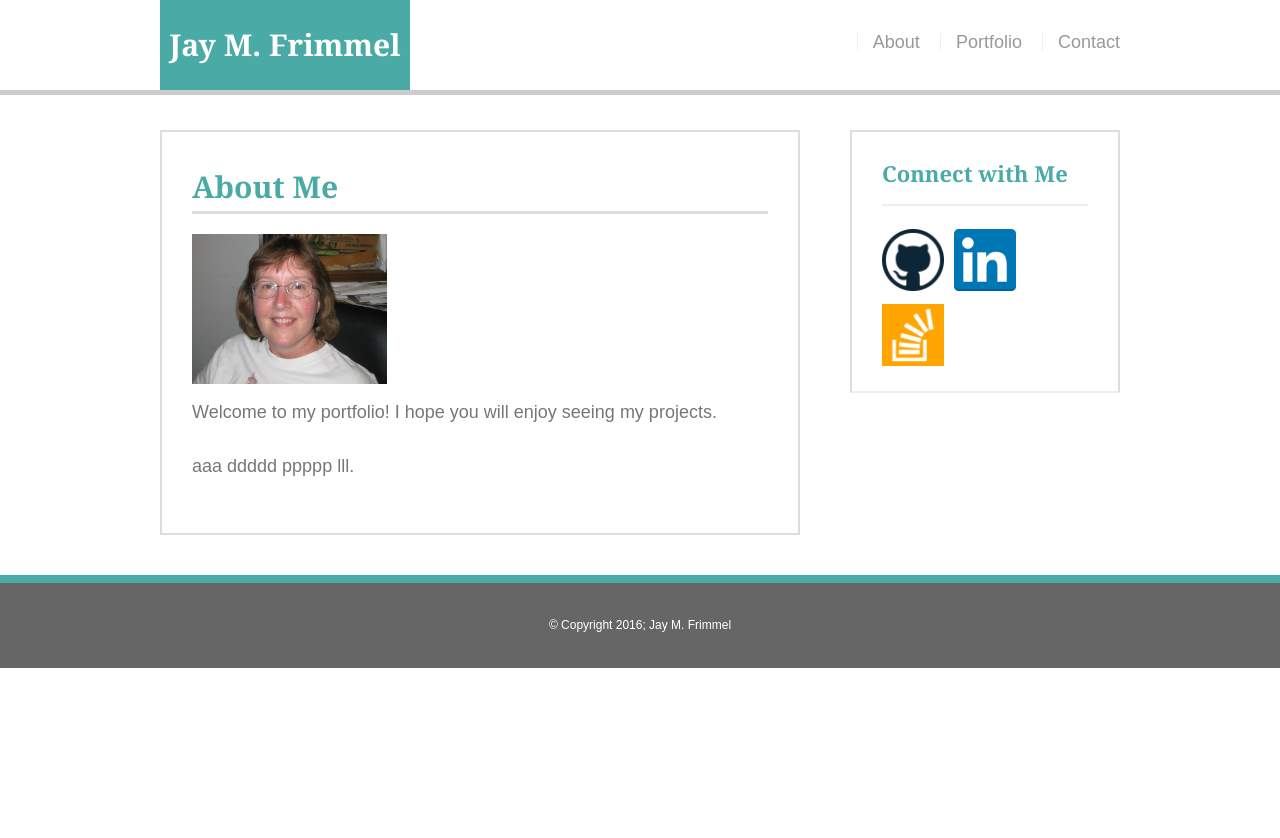
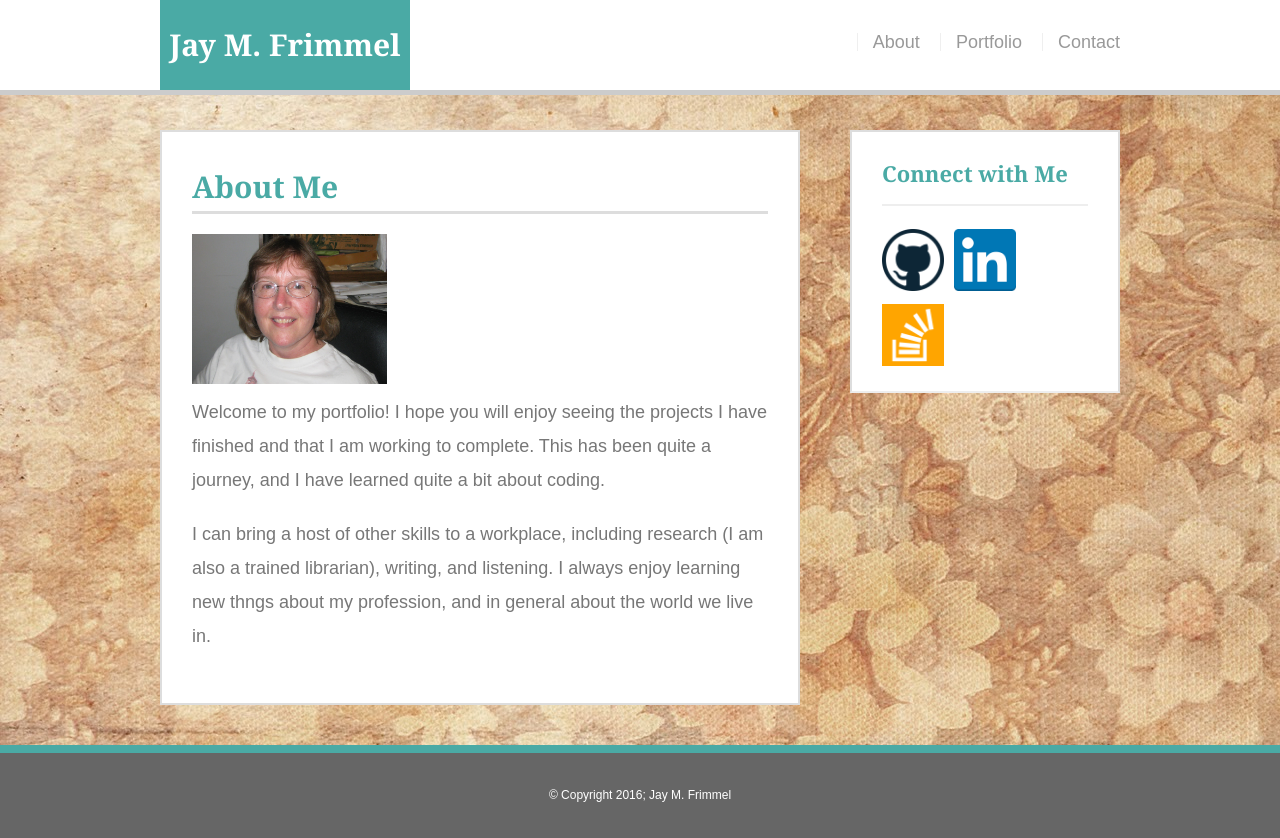
Before and after one commit to JayMFrimmel/portfolio-week2, a PHP site: page / in a window 1280 px wide. Before the commit the page ends 800 px from the top, so only its background shows below. Run offline with PHP 8.4, Linux system fonts and the light colour scheme.

Commit message:
added bio and css

```diff
--- a/assignment1/assets/css/style.css
+++ b/assignment1/assets/css/style.css
@@ -1,4 +1,6 @@
 body {
+	background: url("../assets/images/free-background-textures-wallpaper.jpg");
+	background-color: #ffd9b3;
 	font-size: 18px;
 	line-height: 34px;
 	font-family: Arial, 'Helvetica Neue', Helvetica, sans-serif;
--- a/assignment1/index.html
+++ b/assignment1/index.html
@@ -29,8 +29,8 @@
 
 				<img src="assets/images/IMG_0472.jpg" alt="Jay M. Frimmel" height="150" width="195">
 
-				<p>Welcome to my portfolio! I hope you will enjoy seeing my projects.</p>
-				<p>aaa ddddd ppppp lll.</p>
+				<p>Welcome to my portfolio! I hope you will enjoy seeing the projects I have finished and that I am working to complete. This has been quite a journey, and I have learned quite a bit about coding.</p>
+				<p>I can bring a host of other skills to a workplace, including research (I am also a trained librarian), writing, and listening. I always enjoy learning new thngs about my profession, and in general about the world we live in.</p>
 
 			</section>
 
```
Also changed, not shown: assignment1/portfolio.html (+4 -5 lines), assignment1/assets/images/free-background-textures-wallpaper.jpg (added).
